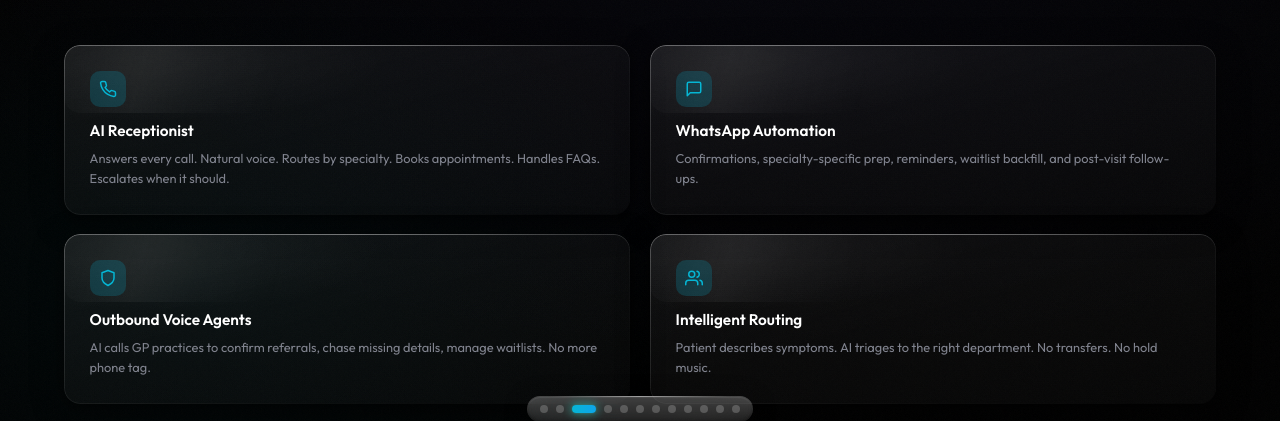
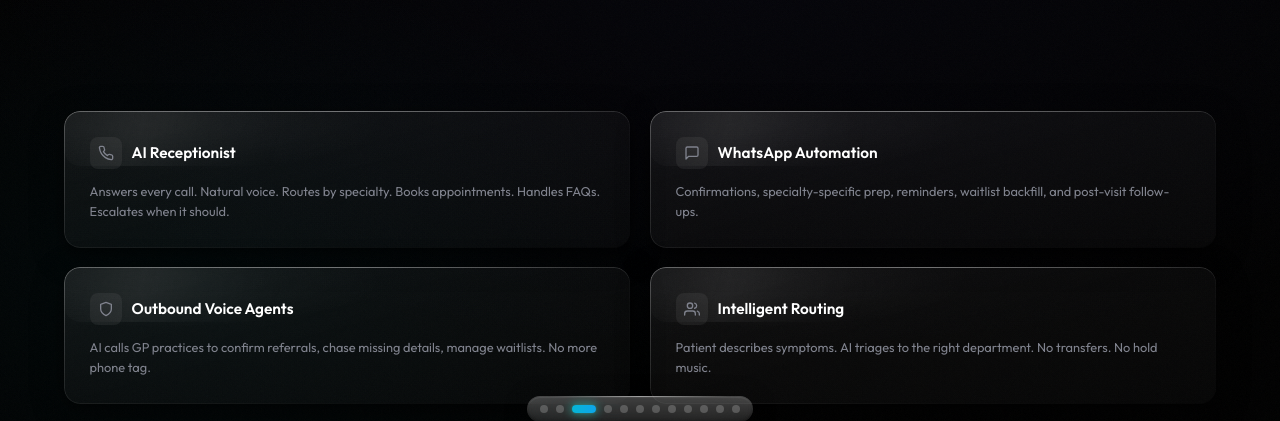
Before and after one commit to neutropy-ai/slides2, a React (Vite) app: page / in a window 1280 px wide. Both pictures are taken after a click on the button 592 px from the left and 767 px from the top of the page. Shown: the part 358-779 px from the top of the page. Built offline with nearby package versions, Linux system fonts and the light colour scheme; no server answers.

Commit message:
Improve service cards: icon inline with title, grey icon style
https://claude.ai/code/session_01Jfjf2Kzyatjj2DqvkVQEyr

```diff
--- a/src/decks/cervino/slides/WhatWeDoSlide.jsx
+++ b/src/decks/cervino/slides/WhatWeDoSlide.jsx
@@ -33,10 +33,10 @@ const features = [
 function FeatureIcon({ children }) {
   return (
     <div
-      className="w-9 h-9 rounded-[10px] flex items-center justify-center mb-3"
-      style={{ background: 'var(--teal-glow)' }}
+      className="w-8 h-8 rounded-[8px] flex items-center justify-center shrink-0"
+      style={{ background: 'rgba(255,255,255,0.06)' }}
     >
-      <svg width="18" height="18" viewBox="0 0 24 24" fill="none" stroke="var(--teal)" strokeWidth="2" strokeLinecap="round" strokeLinejoin="round">
+      <svg width="16" height="16" viewBox="0 0 24 24" fill="none" stroke="var(--muted)" strokeWidth="2" strokeLinecap="round" strokeLinejoin="round">
         {children}
       </svg>
     </div>
@@ -72,8 +72,10 @@ export default function WhatWeDoSlide({ isActive, slideIndex }) {
           {features.map((f, i) => (
             <FadeUp key={i} delay={0.5 + i * 0.1}>
               <GlassCard hover>
-                <FeatureIcon>{f.icon}</FeatureIcon>
-                <h3 className="font-sans font-semibold text-[clamp(14px,1.2vw,18px)] text-white mb-1.5">{f.title}</h3>
+                <div className="flex items-center gap-2.5 mb-3">
+                  <FeatureIcon>{f.icon}</FeatureIcon>
+                  <h3 className="font-sans font-semibold text-[clamp(14px,1.2vw,18px)] text-white">{f.title}</h3>
+                </div>
                 <p className="font-sans text-[clamp(12px,1vw,15px)] leading-relaxed" style={{ color: 'var(--muted)' }}>{f.desc}</p>
               </GlassCard>
             </FadeUp>
```
